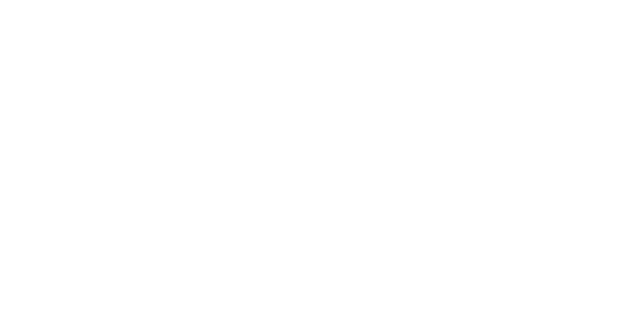
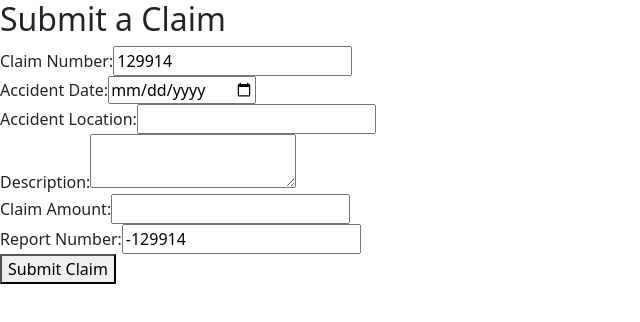
Before and after one commit to Ishwaryaajs/Frontend-AutoInsurance, a React (Create React App) app: page /claimform in a window 1280 px wide. Before the commit this address had no page. Shown: the top 322 px of the page, without its empty margins (0-640 px from the left). Built offline with nearby package versions, Linux system fonts and the light colour scheme.

Commit message:
changes in all files

```diff
--- a/src/App.js
+++ b/src/App.js
@@ -17,7 +17,7 @@
 import UpdateCustomer from './UpdateCustomer';
 import VehicleDetails from './VehicleDetails';
 import PolicyDetails from './PolicyDetails';
-
+import ClaimForm from './ClaimForm';
 
 function App() {
   return <BrowserRouter>
@@ -30,6 +30,7 @@
     <Route path='/vehicle' element={<VehicleSignUpForm/>}/>
     <Route path='/vehicledetails' element={<VehicleDetails/>}/>
     <Route path='/policydetails' element={<PolicyDetails/>}/>
+    <Route path='/claimform' element={<ClaimForm/>}/>
     <Route path='/policy' element={<InsurancePolicySignUpForm/>}/>
     <Route path='/stepper' element={<StepperPage/>}/>
     <Route path='/landingpage' element={<LandingPage/>}/>
--- /dev/null
+++ b/src/ClaimForm.js
@@ -0,0 +1,97 @@
+
+import React, { useState } from 'react';
+import axios from 'axios';
+import { useNavigate } from 'react-router-dom';
+
+const ClaimForm = () => {
+  // Generate a 6-digit claim number
+  const generatedClaimNumber = Math.floor(100000 + Math.random() * 900000);
+
+  // Extract customer name from session storage email
+  const customerName = sessionStorage.getItem("Email");
+  const nameParts = customerName ? customerName.split("@") : [];
+  const customerNameBeforeAtSymbol = nameParts.length > 0 ? nameParts[0] : "";
+
+  // Concatenate customer name (before @ symbol) and claim number for report number
+  const generatedReportNum = `${customerNameBeforeAtSymbol}-${generatedClaimNumber}`;
+
+  const [claim, setClaim] = useState({
+    policyId: localStorage.getItem("policyId"),
+    customerId: sessionStorage.getItem("Id"),
+    claimNumber: generatedClaimNumber.toString(),
+    claimAmount:'',
+    submissionDate: '',
+    accidentDate: '',
+    accidentLocation: '',
+    description: '',
+    reportNum: generatedReportNum, // Set the auto-generated report number here
+    claimStatus: false
+  });
+  const navigate=useNavigate();
+
+  const handleChange = (e) => {
+    setClaim({ ...claim, [e.target.name]: e.target.value });
+  };
+
+  const handleSubmit = async (e) => {
+    e.preventDefault();
+
+    // Fill submissionDate with the current date and time
+    const currentDate = new Date();
+    const formattedSubmissionDate = currentDate.toISOString();
+
+    const newClaim = {
+      ...claim,
+      submissionDate: formattedSubmissionDate
+    };
+
+    try {
+      const response = await axios.post(`https://localhost:7300/api/Claims`, newClaim);
+      console.log('Claim submitted successfully:', response.data);
+      navigate('/landingpage');
+      // Reset form fields except for the generated claim number and report number
+      setClaim({
+        ...claim,
+        claimNumber: generatedClaimNumber.toString(),
+        reportNum: generatedReportNum,
+        submissionDate: formattedSubmissionDate,
+        accidentDate: '',
+        claimAmount:'',
+        accidentLocation: '',
+        description: '',
+        claimStatus: false
+      });
+    } catch (error) {
+      console.error('Error submitting claim:', error);
+    }
+  };
+
+  return (
+    <div>
+      <h2>Submit a Claim</h2>
+      <form onSubmit={handleSubmit}>
+        <label>Claim Number:</label>
+        <input type="text" name="claimNumber" value={claim.claimNumber} onChange={handleChange} readOnly />
+        <br />
+        <label>Accident Date:</label>
+        <input type="date" name="accidentDate" value={claim.accidentDate} onChange={handleChange} required />
+        <br />
+        <label>Accident Location:</label>
+        <input type="text" name="accidentLocation" value={claim.accidentLocation} onChange={handleChange} required />
+        <br />
+        <label>Description:</label>
+        <textarea name="description" value={claim.description} onChange={handleChange} required />
+        <br />
+        <label>Claim Amount:</label>
+        <input type="text" name="claimamount" value={claim.claimAmount} onChange={handleChange} required />
+        <br />
+        <label>Report Number:</label>
+        <input type="text" name="reportNum" value={claim.reportNum} onChange={handleChange} readOnly />
+        {/* Make the report number field readonly */}
+        <br />
+        <button type="submit">Submit Claim</button>
+      </form>
+    </div>
+  );
+};
+export default ClaimForm;
--- a/src/InsurancePolicySignUpForm.js
+++ b/src/InsurancePolicySignUpForm.js
@@ -1,7 +1,7 @@
+
 import React, { useState } from 'react';
 import axios from 'axios';
-import { TextField, Button, Grid, Select, MenuItem, InputLabel } from '@mui/material';
-
+import { TextField, Button, Grid, MenuItem, Select, InputLabel } from '@mui/material';
 import MuiNavbar from './MuiNavbar';
 import { useNavigate } from 'react-router-dom';
 
@@ -17,16 +17,45 @@
   });
   const [error, setError] = useState('');
   const navigate=useNavigate();
+  const currentYear = new Date().getFullYear();
+const nextYear = currentYear + 1;
+
+  const calculateYears = (startDate, endDate) => {
+    const start = new Date(startDate);
+    const end = new Date(endDate);
+    const years = end.getFullYear() - start.getFullYear();
+
+    return `${years} years`;
+  };
 
   const handleChange = (e) => {
-
     const { name, value } = e.target;
 
-    setFormData(prevState => ({
+    let errorMessage = '';
+
+    if (name === 'policyNum' && !/^[a-zA-Z0-9]{0,6}$/.test(value)) {
+      errorMessage = 'Policy number must be alphanumeric and exactly 6 characters long.';
+    }
+
+    if (name === 'policyAmount') {
+      const amount = parseFloat(value);
+
+      if (isNaN(amount) || amount < 500 || amount > 5000) {
+        errorMessage = 'Policy amount must be a number between 500 and 5000.';
+      }
+    }
+
+    // Set the error message
+    setError(errorMessage);
+
+    // Update the form data
+    setFormData((prevState) => ({
       ...prevState,
-      [name]: value
+      [name]: value,
     }));
   };
+
+
 
   const handleSubmit = async (e) => {
     e.preventDefault();
@@ -41,8 +70,6 @@
   };
 
   return (
-    <div style={{ backgroundImage: `url('https://th.bing.com/th?id=OIP._XrtfyQpQW2Qigk_fQoHsgHaGq&w=263&h=237&c=8&rs=1&qlt=90&o=6&pid=3.1&rm=2')`, backgroundSize: 'cover', backgroundRepeat: 'no-repeat', height: '100vh', display: 'flex', justifyContent: 'center', alignItems: 'center',paddingTop:'10px' }}>
-
     <Grid container justifyContent="center">
       <Grid item xs={10} sm={8} md={6}>
         <MuiNavbar />
@@ -63,39 +90,50 @@
             margin="dense"
             name="startDate"
             label="Start Date"
-            type="datetime-local"
+            type="date"
             fullWidth
             value={formData.startDate}
             onChange={handleChange}
             InputLabelProps={{
               shrink: true,
             }}
+            inputProps={{
+              min: new Date().toISOString().split('T')[0], // Set min to current date
+            }}
             required
           />
+
           <TextField
             margin="dense"
             name="endDate"
             label="End Date"
-            type="datetime-local"
+            type="date"
             fullWidth
             value={formData.endDate}
             onChange={handleChange}
             InputLabelProps={{
               shrink: true,
             }}
+            inputProps={{
+              min: `${nextYear}-01-01`, // Set min to the next year
+            }}
             required
           />
-          {/* <TextField
+
+          <TextField
             margin="dense"
-            name="coverageType"
-            label="Coverage Type"
+            name="noofyears"
+            label="Duration"
             type="text"
             fullWidth
-            value={formData.coverageType}
+            value={calculateYears(formData.startDate, formData.endDate)}
             onChange={handleChange}
-            required
-          /> */}
-          <InputLabel id="coverage-type-label">Coverage Type</InputLabel>
+            InputLabelProps={{
+              shrink: true,
+            }}
+           readonly
+          />
+           <InputLabel id="coverage-type-label">Coverage Type</InputLabel>
           <Select
             labelId="coverage-type-label"
             id="coverage-type"
@@ -105,17 +143,18 @@
             fullWidth
             required
           >
+            <MenuItem value="Liability">Liability</MenuItem>
+            <MenuItem value="Collision">Collision</MenuItem>
             <MenuItem value="Comprehensive">Comprehensive</MenuItem>
-            <MenuItem value="Third Party Liability">Third Party Liability</MenuItem>
-            <MenuItem value="Collision">Collision</MenuItem>
-            <MenuItem value="Personal Injury Protection">Personal Injury Protection(PIP)</MenuItem>
+            <MenuItem value="Personal Injury Protection">Personal Injury Protection</MenuItem>
+            <MenuItem value="Uninsured/Underinsured Motorist">Uninsured/Underinsured Motorist</MenuItem>
             {/* Add more coverage types as needed */}
           </Select>
           <TextField
             margin="dense"
             name="policyAmount"
             label="Policy Amount"
-            type="number"
+            type="text"
             fullWidth
             value={formData.policyAmount}
             onChange={handleChange}
@@ -127,7 +166,6 @@
         </form>
       </Grid>
     </Grid>
-    </div>
   );
 };
 
--- a/src/LoginForm.js
+++ b/src/LoginForm.js
@@ -39,6 +39,7 @@
         {
           const reply=await response.json();
           console.log(reply.id);
+          sessionStorage.setItem("Email",email);
           console.log('Token:', reply.token);
         console.log('Role:', reply.role);
         sessionStorage.setItem("Id",reply.id);
--- a/src/PolicyDetails.js
+++ b/src/PolicyDetails.js
@@ -3,11 +3,13 @@
 import Card from '@mui/material/Card';
 import CardContent from '@mui/material/CardContent';
 import Typography from '@mui/material/Typography';
+import { useNavigate } from 'react-router-dom';
 
 const PolicyDetails = () => {
   const [policy, setPolicy] = useState(null);
   const [loading, setLoading] = useState(true);
   const [error, setError] = useState(null);
+  const navigate=useNavigate();
 
   const vid = localStorage.getItem("vehicleId");
 
@@ -70,7 +72,9 @@
           <Typography variant="body1" color="text.secondary" style={{fontSize:"20px"}}>
             Policy Amount: {policy.policyAmount}
           </Typography>
+          <button className='btn btn-primary' onClick={()=>navigate('/claimform')}>Add Claim</button>
         </CardContent>
+
       </Card>
     </div>
   );
```
